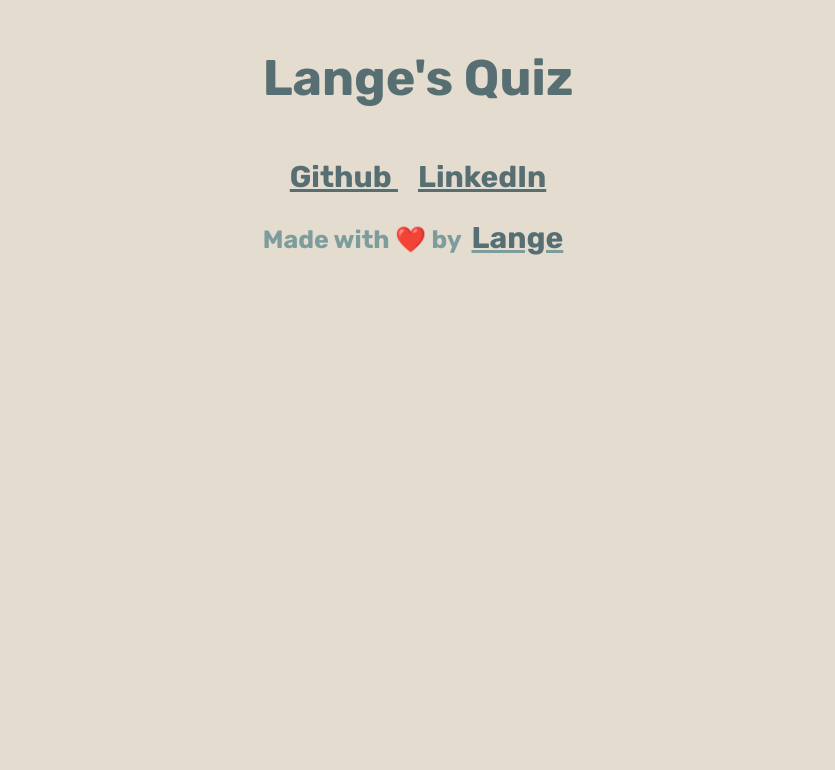
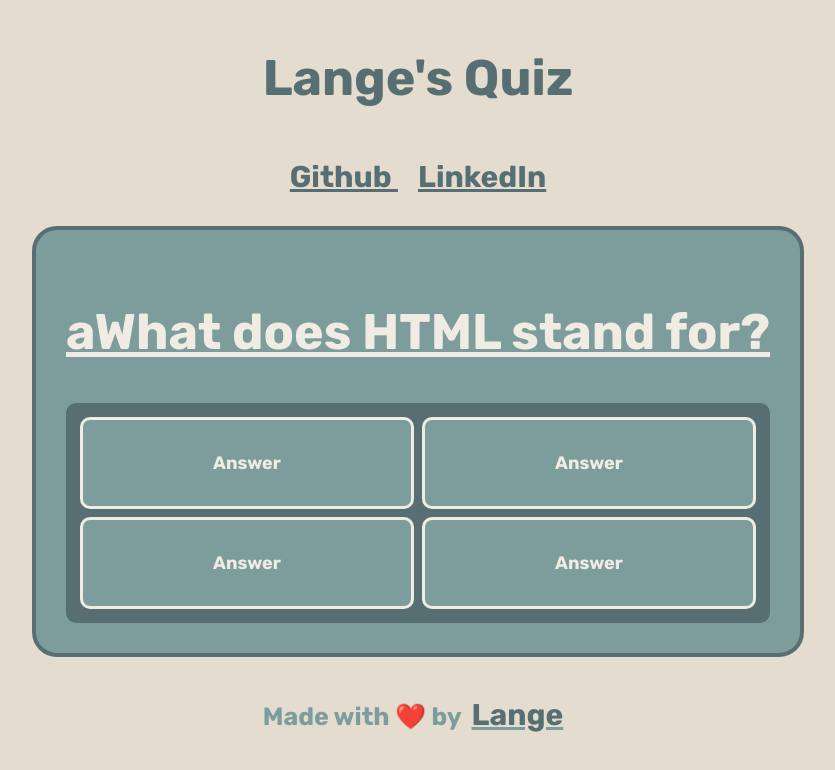
Before and after one commit to mateusleitao/quiz, a React (Vite) app: page /quiz/b in a window 1280 px wide. Shown: the top 770 px of the page, without its empty margins (222-1057 px from the left). Built offline with nearby package versions, Linux system fonts and the light colour scheme.

Commit message:
answer component improved with ask and answers added

```diff
--- a/src/components/animationComponent/Animation.tsx
+++ b/src/components/animationComponent/Animation.tsx
@@ -19,7 +19,7 @@ const Animation = (props: Props) => {
     <AnimatePresence>
       <Routes location={location} key={location.pathname}>
         <Route path="/quiz" element={<Home />}></Route>
-        <Route path="b" element={<Answer />}></Route>
+        <Route path="/quiz/b" element={<Answer />}></Route>
       </Routes>
     </AnimatePresence>
   );
--- /dev/null
+++ b/src/components/answerComponent/AnswerComponent.tsx
@@ -0,0 +1,81 @@
+import React, { useEffect, useState } from "react";
+import { Link } from "react-router-dom";
+import { motion } from "framer-motion";
+import "./answer.sass";
+
+type Props = {};
+
+const AnswerComponent = (props: Props) => {
+  const askAndAnswer: { text: string; answer: string[] }[] = [
+    {
+      text: "aWhat does HTML stand for?",
+      answer: [
+        "A - Hyper Tag Markup Language",
+        "B - Hyper Text Markup Language",
+        "C - Hyperlinks Text Mark Language",
+        "D - Hyperlinking Text Marking Language",
+      ],
+    },
+    {
+      text: "What symbol indicates a tag?",
+      answer: [
+        "A - Angle brackets e.g.",
+        "B - Curved brackets e.g. {,}",
+        "C - Commas e.g. ','",
+        "D - Exclamation marks e.g. !",
+      ],
+    },
+    {
+      text: "Which of these is a genuine tag keyword?",
+      answer: ["A - Header", "B - Bold", "C - Body", "D - Image"],
+    },
+    {
+      text: "What is the correct tag for a line break?",
+      answer: ['A - "brk /"', 'B - "line /"', 'C - "bk /"', 'D - "br /"'],
+    },
+    {
+      text: "What does CSS stand for?",
+      answer: [
+        "A - Computing Style Sheet",
+        "B - Creative Style System",
+        "C - Cascading Style Sheet",
+        "D - Creative Styling Sheet",
+      ],
+    },
+  ];
+  const [selectAsk, setSelectAsk] = useState(0);
+
+  useEffect(() => {
+    setSelectedAsk(askAndAnswer[selectAsk].text);
+  });
+  const answer = () => {
+    setSelectAsk(selectAsk + 1);
+  };
+
+  const [selectedAsk, setSelectedAsk] = useState(askAndAnswer[selectAsk].text);
+
+  console.log(selectAsk);
+  return (
+    <motion.div
+      className="container"
+      initial={{ opacity: 1 }}
+      animate={{ opacity: 1 }}
+      exit={{ opacity: 1 }}
+    >
+      <div className="card card-quiz">
+        <h2 className="quizTitle">{selectedAsk}</h2>
+        {/* <h3 className="ask">Pergunta</h3> */}
+        <main className="quiz">
+          <button className="answer" onClick={answer}>
+            Answer
+          </button>
+          <button className="answer">Answer</button>
+          <button className="answer">Answer</button>
+          <button className="answer">Answer</button>
+        </main>
+      </div>
+    </motion.div>
+  );
+};
+
+export default AnswerComponent;
--- /dev/null
+++ b/src/components/answerComponent/answer.sass
@@ -0,0 +1,27 @@
+@import "../../assets/sass/variables"
+
+.quiz
+    display: grid
+    grid-template-columns: 1fr 1fr
+    grid-template-rows: 100px 100px
+    background-color: $main-bg-color
+    padding: 10px
+    border-radius: 10px
+
+
+.card
+    .quizTitle
+        color: $font-color
+        text-decoration: underline
+    &-quiz
+        padding: 30px
+        button
+            border-radius: 10px
+            border: solid $font-color
+            background-color: $widgets-color
+            margin: 4px
+            font-family: $main-font
+            font-weight: bold
+            font-size: 18px
+            color: $font-color
+            cursor: pointer
--- a/src/components/quizComponent/Quiz.tsx
+++ b/src/components/quizComponent/Quiz.tsx
@@ -9,22 +9,25 @@ type Props = {
 };
 
 const Quiz = (props: Props) => {
+  const parent = {
+    variantA: { scale: 1 },
+    variantB: { scale: 1.25}
+  }
   return (
-    <motion.div className="container"
-     initial={{opacity:0}}
-     animate={{opacity:1}}
-     exit={{opacity:0}}
-    >
+    <div className="container">
       <div className="quiz-grid">
         <div className="card">
           <img src={cardImg}alt="cardImage" width="900px"/>
           <h2 className="cardTitle">Web Development</h2>
           <p></p>
-          <Link to="/b"className="answerButton">Answer</Link>
+          <Link to="/quiz/b"className="answerButton">Answer</Link>
+        </div>
+        <div>
         </div>
       </div>
-    </motion.div>
+    </div>
   );
 };
 
+
 export default Quiz;
--- a/src/pages/Answer.tsx
+++ b/src/pages/Answer.tsx
@@ -2,17 +2,15 @@ import React from "react";
 import Header from "../components/headerComponent/Header";
 import Quiz from "../components/quizComponent/Quiz";
 import Footer from "../components/footerComponent/Footer";
+import AnswerComponent from "../components/answerComponent/AnswerComponent"
 
 type Props = {};
 
 const Answer = (props: Props) => {
   return (
-    <div>
-    <h1>
-      BORA
-    </h1>
-    </div>
-  );
+
+    <AnswerComponent />
+    );
 };
 
 export default Answer;
```
Also changed, not shown: src/components/quizComponent/quiz.sass (line endings or trailing spaces), src/pages/Home.tsx (line endings or trailing spaces).
